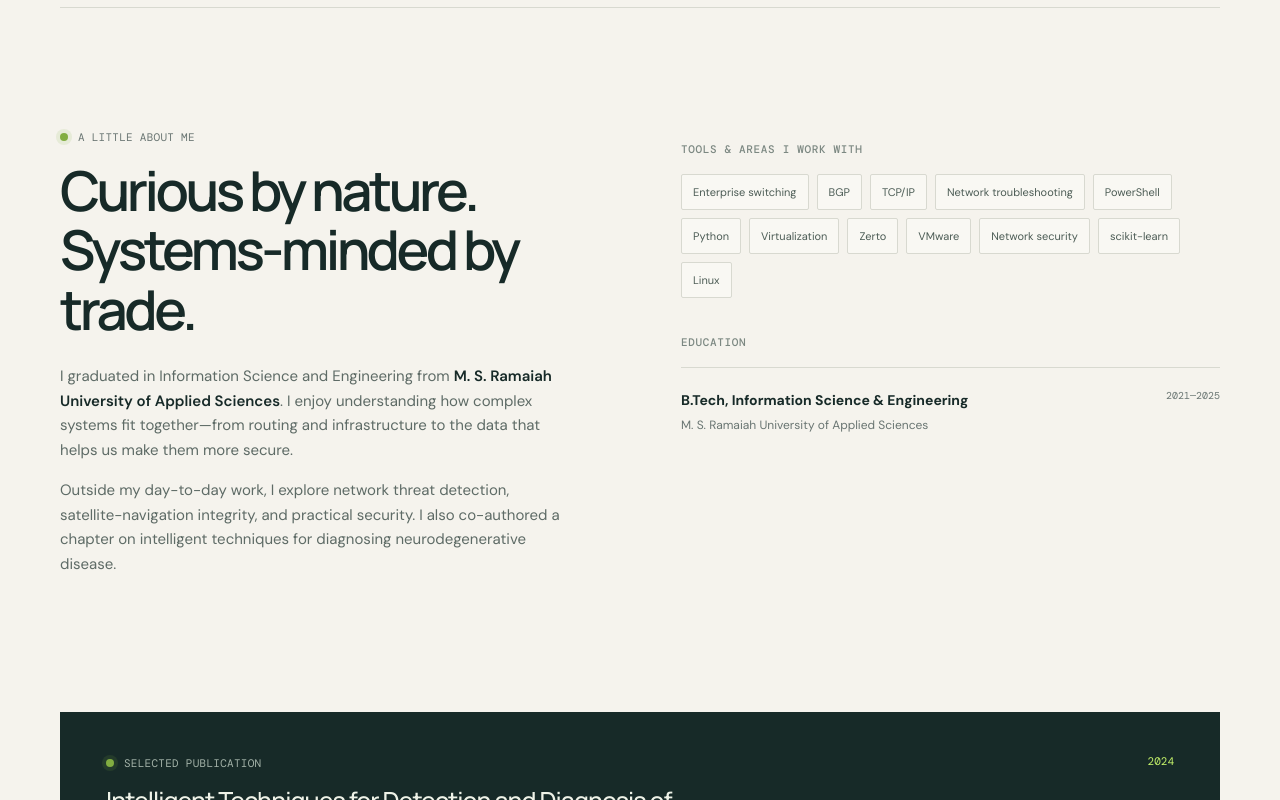
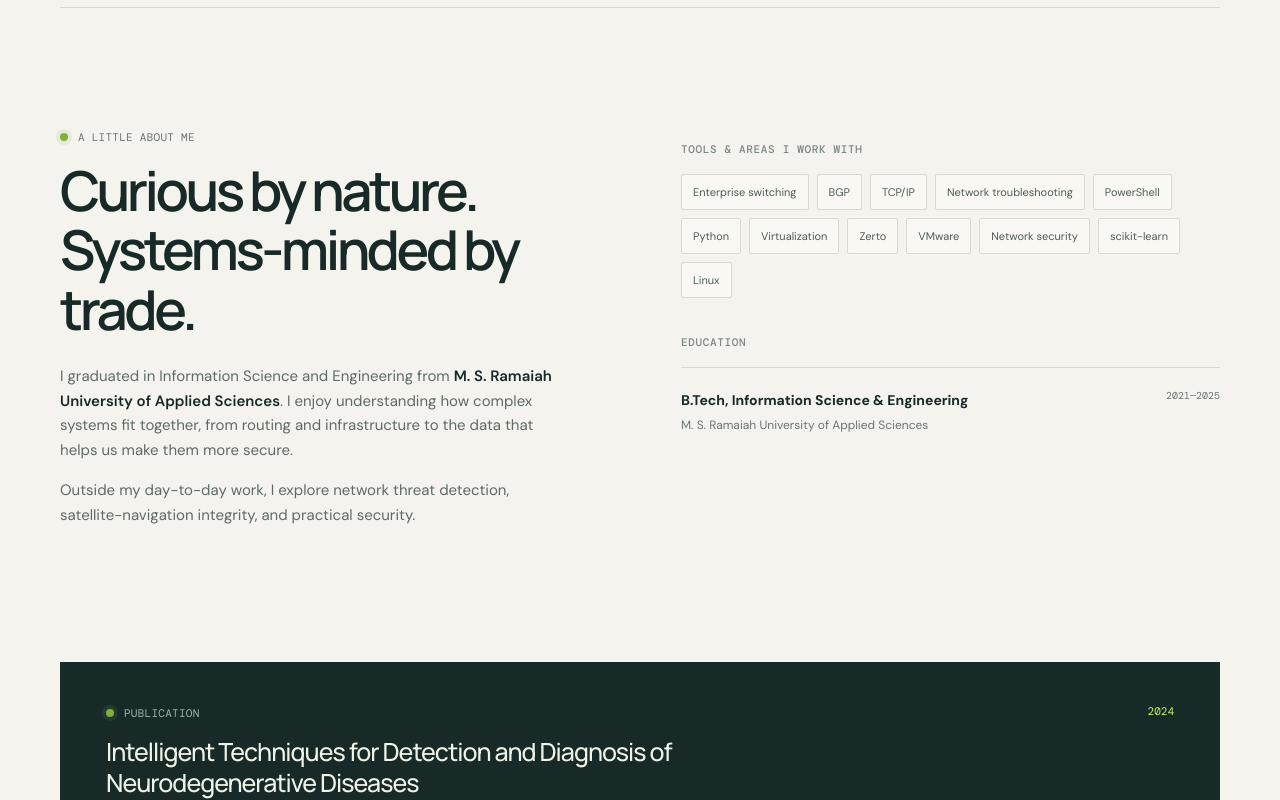
Before and after one commit to shobz23/shobz23.github.io, a plain HTML site: page index.html in a window 1280 px wide. Shown: the part 2755-3555 px from the top of the page. Drawn offline with nearby package versions, Linux system fonts and the light colour scheme.

Commit message:
Update index.html

```diff
--- a/index.html
+++ b/index.html
@@ -49,7 +49,7 @@
       <div class="stat"><strong>HPE</strong><span>Enterprise technology</span></div><div class="stat"><strong>ISRO</strong><span>Embedded systems</span></div><div class="stat"><strong>GNSS + IDS</strong><span>Security research</span></div><div class="stat"><strong>2024</strong><span>Published co-author</span></div>
     </div>
     <section id="work" class="wrap">
-      <div class="section-head reveal"><div><div class="eyebrow">Selected projects</div><h2>Curiosity, put to work.</h2></div><p>Projects at the intersection of network security, machine learning, and dependable systems.</p></div>
+      <div class="section-head reveal"><div><div class="eyebrow">Projects</div><h2>Curiosity, put to work.</h2></div><p>Projects at the intersection of network security, machine learning, and dependable systems.</p></div>
       <div class="projects">
         <article class="project reveal"><div class="project-top"><span class="index">01 / SIGNAL INTEGRITY</span><span class="project-icon"><svg viewBox="0 0 24 24" fill="none" stroke="currentColor" stroke-width="1.5"><path d="M3 12h3l2.3-7 4.4 14 2.3-7H21"/><circle cx="12" cy="12" r="10"/></svg></span></div><h3>GNSS Sentinel</h3><p>A modular Python platform for offline analysis of satellite-navigation interference and receiver telemetry, with reusable model workflows and a browser-based incident dashboard.</p><p class="caveat">Independent real-world receiver performance remains to be established.</p><div class="tags"><span class="tag">Python</span><span class="tag">Signal processing</span><span class="tag">Machine learning</span><span class="tag">GNSS</span></div><a class="project-link" href="https://github.com/shobz23/gnss-spoofing-and-jamming-detection" target="_blank" rel="noreferrer" aria-label="View GNSS Sentinel on GitHub"><svg viewBox="0 0 24 24" fill="none" stroke="currentColor" stroke-width="1.7"><path d="M7 17 17 7M7 7h10v10"/></svg></a></article>
         <article class="project reveal"><div class="project-top"><span class="index">02 / ROBUST DETECTION</span><span class="project-icon"><svg viewBox="0 0 24 24" fill="none" stroke="currentColor" stroke-width="1.5"><path d="M12 3 20 6v5c0 5-3.4 8.3-8 10-4.6-1.7-8-5-8-10V6l8-3Z"/><path d="M8 12h8m-4-4v8"/></svg></span></div><h3>Intrusion detection under distribution shift</h3><p>An analysis of CIC-IDS2017 asking how intrusion-detection models behave when network traffic changes across days—and what diverse training data can improve.</p><div class="tags"><span class="tag">Cybersecurity</span><span class="tag">CIC-IDS2017</span><span class="tag">Scikit-learn</span><span class="tag">Evaluation</span></div><a class="project-link" href="https://github.com/shobz23/network-intrusion-detection-generalization" target="_blank" rel="noreferrer" aria-label="View intrusion detection analysis on GitHub"><svg viewBox="0 0 24 24" fill="none" stroke="currentColor" stroke-width="1.7"><path d="M7 17 17 7M7 7h10v10"/></svg></a></article>
@@ -67,12 +67,12 @@
     </section>
     <section id="about" class="wrap">
       <div class="about-grid">
-        <div class="about-copy reveal"><div class="eyebrow">A little about me</div><h2>Curious by nature.<br>Systems-minded by trade.</h2><p>I graduated in Information Science and Engineering from <strong>M. S. Ramaiah University of Applied Sciences</strong>. I enjoy understanding how complex systems fit together—from routing and infrastructure to the data that helps us make them more secure.</p><p>Outside my day-to-day work, I explore network threat detection, satellite-navigation integrity, and practical security. I also co-authored a chapter on intelligent techniques for diagnosing neurodegenerative disease.</p></div>
+        <div class="about-copy reveal"><div class="eyebrow">A little about me</div><h2>Curious by nature.<br>Systems-minded by trade.</h2><p>I graduated in Information Science and Engineering from <strong>M. S. Ramaiah University of Applied Sciences</strong>. I enjoy understanding how complex systems fit together, from routing and infrastructure to the data that helps us make them more secure.</p><p>Outside my day-to-day work, I explore network threat detection, satellite-navigation integrity, and practical security.</p></div>
         <div class="about-aside reveal"><h3>Tools & areas I work with</h3><div class="skill-list"><span>Enterprise switching</span><span>BGP</span><span>TCP/IP</span><span>Network troubleshooting</span><span>PowerShell</span><span>Python</span><span>Virtualization</span><span>Zerto</span><span>VMware</span><span>Network security</span><span>scikit-learn</span><span>Linux</span></div><h3>Education</h3><div class="education"><div><strong>B.Tech, Information Science & Engineering</strong><small>M. S. Ramaiah University of Applied Sciences</small></div><span class="year">2021—2025</span></div></div>
       </div>
     </section>
     <section class="wrap" aria-label="Publication and certifications">
-      <div class="publication reveal"><div><div class="eyebrow">Selected publication</div><h3>Intelligent Techniques for Detection and Diagnosis of Neurodegenerative Diseases</h3><p>Co-authored chapter in <em>AI-Driven Alzheimer's Disease Detection and Prediction</em> · IGI Global · Chapter 20, pp. 293–319</p></div><span class="pub-year">2024</span></div>
+      <div class="publication reveal"><div><div class="eyebrow">Publication</div><h3>Intelligent Techniques for Detection and Diagnosis of Neurodegenerative Diseases</h3><p>Co-authored chapter in <em>AI-Driven Alzheimer's Disease Detection and Prediction</em> · IGI Global · Chapter 20, pp. 293–319</p></div><span class="pub-year">2024</span></div>
       <div class="certifications"><div class="cert reveal"><strong>Network Security</strong><span>Cisco · Coursera · 2026</span></div><div class="cert reveal"><strong>Cryptography I</strong><span>Stanford Online · Coursera · 2026</span></div><div class="cert reveal"><strong>Google Network Security</strong><span>Google · 2026</span></div></div>
     </section>
     <section id="contact" class="contact"><div class="wrap contact-inner"><div class="reveal"><div class="eyebrow">Have a project in mind?</div><h2>Let’s connect.</h2><p>Interested in networking, security, or building dependable technology? I’d be glad to hear from you.</p></div><div class="contact-actions reveal"><a class="button" href="mailto:shobithav23@gmail.com">shobithav23@gmail.com <span aria-hidden="true">↗</span></a><a class="text-link" href="https://github.com/shobz23" target="_blank" rel="noreferrer">Explore GitHub ↗</a></div></div></section>
```
